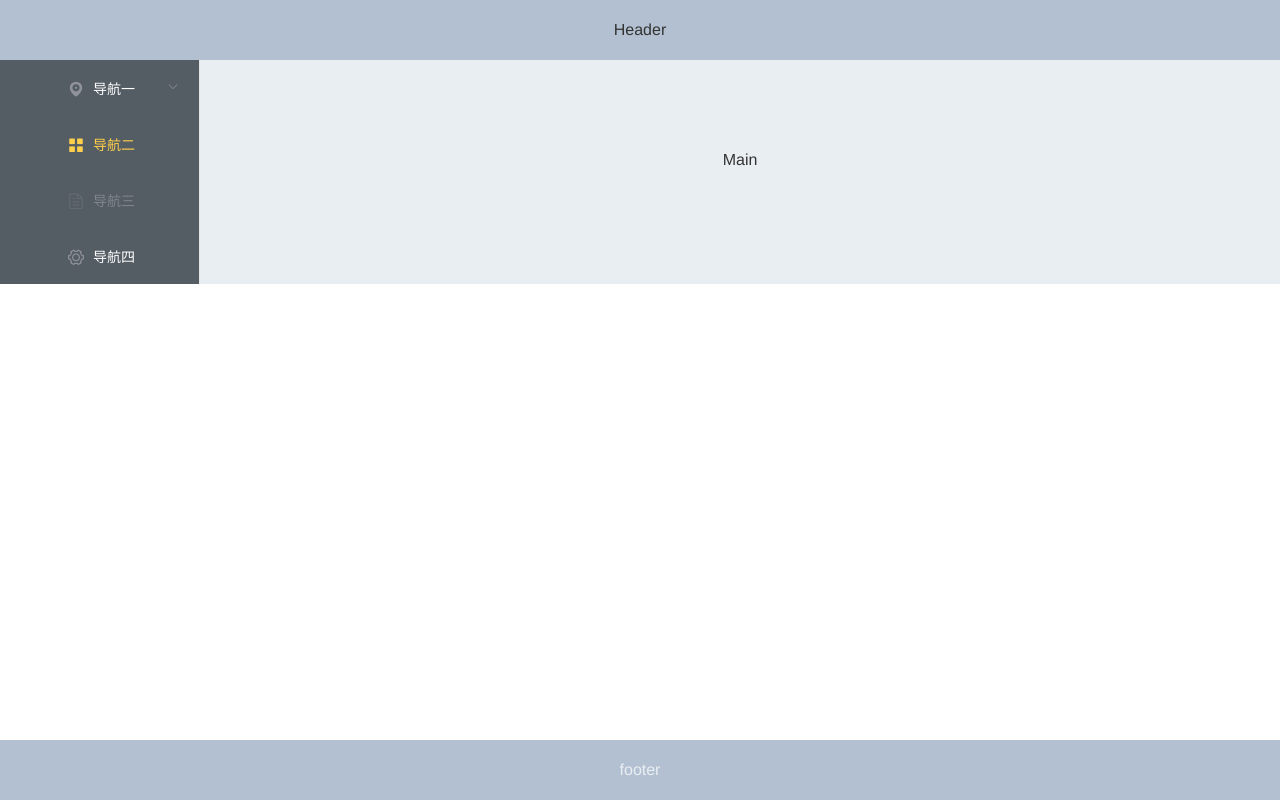
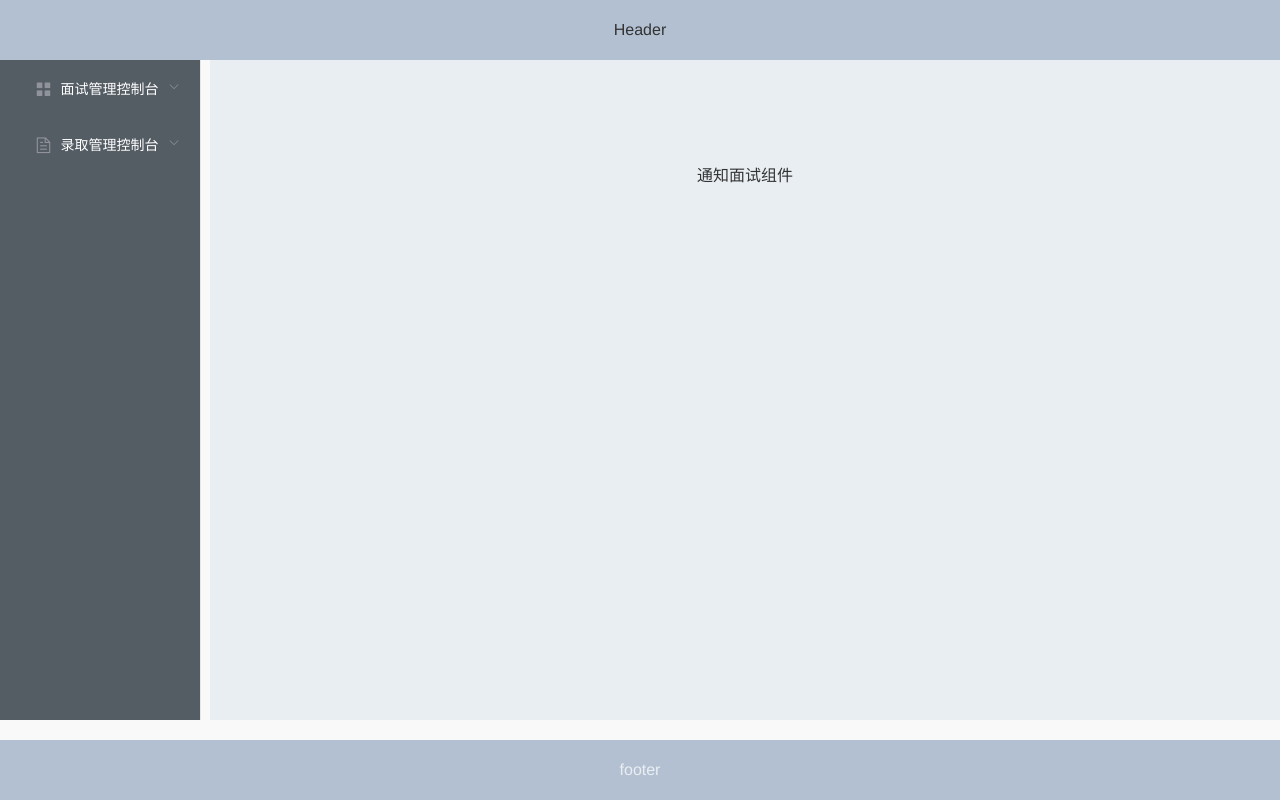
Before and after one commit to tyutjohn/enrollmanage, a Vue app: page /#/ in a window 1280 px wide. Built offline with nearby package versions, Linux system fonts and the light colour scheme.

Commit message:
组件更新

```diff
--- a/src/App.vue
+++ b/src/App.vue
@@ -23,5 +23,6 @@ export default {
 body{
   margin:0;
   padding:0;
+  background:#f9f9f9;
 }
 </style>
--- a/src/components/Home.vue
+++ b/src/components/Home.vue
@@ -3,9 +3,8 @@
     <el-container>
         <el-header>Header</el-header>
         <el-container>
-            <el-aside width="200px">
+            <el-aside width="210px">
                 <el-menu
-                default-active="2"
                 class="el-menu-vertical-demo"
                 @open="handleOpen"
                 @close="handleClose"
@@ -14,37 +13,31 @@
                 active-text-color="#ffd04b">
                 <el-submenu index="1">
                     <template slot="title">
-                    <i class="el-icon-location"></i>
-                    <span>导航一</span>
+                    <i class="el-icon-menu"></i>
+                    <span>面试管理控制台</span>
                     </template>
                     <el-menu-item-group>
-                    <template slot="title">分组一</template>
-                    <el-menu-item index="1-1">选项1</el-menu-item>
-                    <el-menu-item index="1-2">选项2</el-menu-item>
+                    <el-menu-item index="/inform">通知面试</el-menu-item>
                     </el-menu-item-group>
-                    <el-menu-item-group title="分组2">
-                    <el-menu-item index="1-3">选项3</el-menu-item>
+                    <el-menu-item index="1-2">面试打分</el-menu-item>
                     </el-menu-item-group>
-                    <el-submenu index="1-4">
-                    <template slot="title">选项4</template>
-                    <el-menu-item index="1-4-1">选项1</el-menu-item>
-                    </el-submenu>
                 </el-submenu>
-                <el-menu-item index="2">
-                    <i class="el-icon-menu"></i>
-                    <span slot="title">导航二</span>
-                </el-menu-item>
-                <el-menu-item index="3" disabled>
+                <el-submenu index="2">
+                    <template slot="title">
                     <i class="el-icon-document"></i>
-                    <span slot="title">导航三</span>
-                </el-menu-item>
-                <el-menu-item index="4">
-                    <i class="el-icon-setting"></i>
-                    <span slot="title">导航四</span>
-                </el-menu-item>
+                    <span>录取管理控制台</span>
+                    </template>
+                    <el-menu-item-group>
+                    <el-menu-item>已面试</el-menu-item>
+                    </el-menu-item-group>
+                    <el-menu-item>已录取</el-menu-item>
+                    </el-menu-item-group>
+                </el-submenu>
                 </el-menu>
             </el-aside>
-            <el-main>Main</el-main>
+            <el-main>
+              <nav-inform></nav-inform>
+            </el-main>
         </el-container>
         <el-footer class="footer">footer</el-footer>
     </el-container>
@@ -78,6 +71,15 @@
     line-height: 320px;
   }
 
+  .el-submenu__title{
+    padding-left:10px !important;
+  }
+
+  .el-menu-vertical-demo{
+    width: 200px;
+    min-height: 660px;
+  }
+
   .footer{
       position:fixed;
       bottom:0;
@@ -89,7 +91,7 @@
 </style>
 
 <script>
-
+  import NavInform from './../components/Inform.vue'
   export default {
     data () {
       return {
@@ -97,7 +99,9 @@
       };
     },
 
-    components: {},
+    components: {
+      NavInform
+    },
 
     computed: {},
 
@@ -107,10 +111,10 @@
 
     methods: {
         handleOpen(key, keyPath) {
-        console.log(key, keyPath);
+
       },
       handleClose(key, keyPath) {
-        console.log(key, keyPath);
+
       }
     },
 
--- /dev/null
+++ b/src/components/Inform.vue
@@ -0,0 +1,33 @@
+<template>
+  <div>
+    <p>通知面试组件</p>
+  </div>
+</template>
+<style>
+
+</style>
+
+<script>
+
+  export default {
+    data () {
+      return {
+
+      };
+    },
+
+    components: {},
+
+    computed: {},
+
+    beforeMount() {},
+
+    mounted() {},
+
+    methods: {},
+
+    watch: {}
+
+  }
+
+</script>
--- a/src/router/index.js
+++ b/src/router/index.js
@@ -2,6 +2,7 @@ import Vue from 'vue'
 import Router from 'vue-router'
 import Home from '@/components/Home'
 import Login from '@/components/Login'
+import Inform from '@/components/Inform'
 
 Vue.use(Router)
 
@@ -10,7 +11,15 @@ export default new Router({
     {
       path: '/',
       name: 'Home',
-      component: Home
+      component: Home,
+      children:[
+        {
+          path:'/inform',
+          name:'Inform',
+          component:Inform
+        }
+      ]
+
     },{
       path:'/login',
       name:'Login',
```
